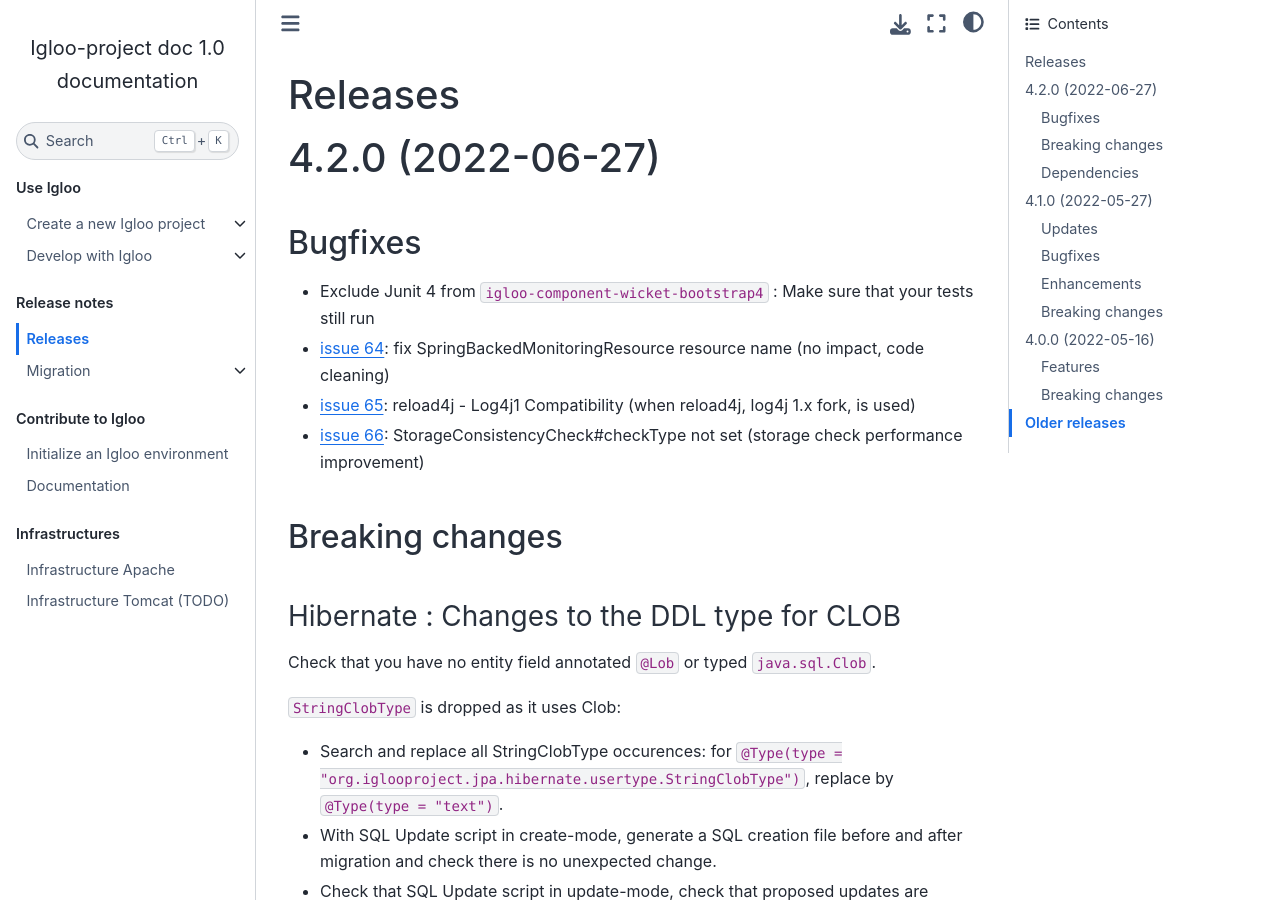
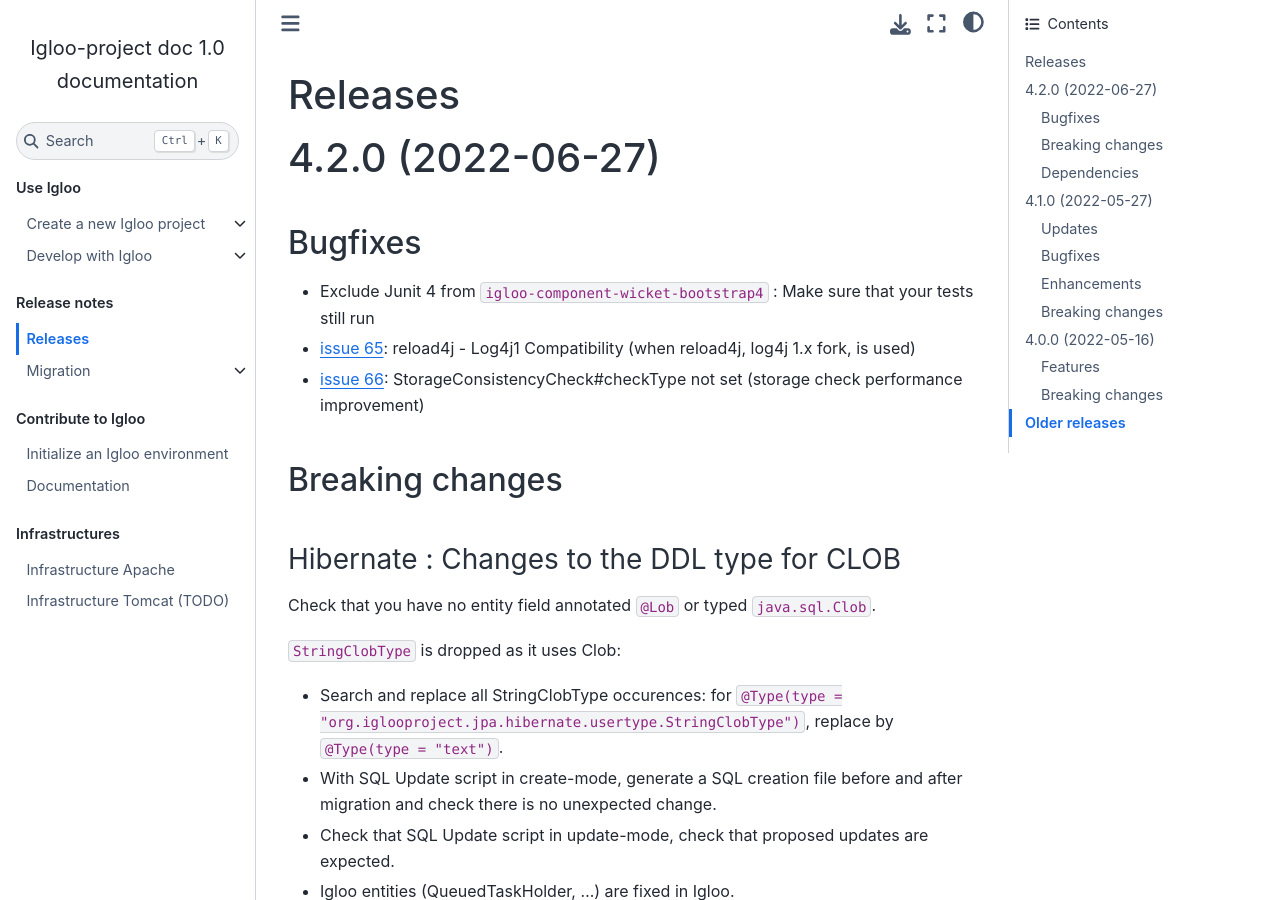
Before and after one commit to igloo-project/igloo-doc, a Sphinx documentation site: the page built from source/release-notes/releases-4.x.md, in a window 1280 px wide and 900 px high. Built offline with Sphinx 7.4.7 and the Sphinx Book theme 1.1.4, drawn with Linux system fonts in a browser that asks for light colours.

Commit message:
Fix 4.2 release note

```diff
--- a/source/release-notes/releases-4.x.md
+++ b/source/release-notes/releases-4.x.md
@@ -7,7 +7,6 @@
 ## Bugfixes
 
 * Exclude Junit 4 from `igloo-component-wicket-bootstrap4` : Make sure that your tests still run
-* {issue}`64`: fix SpringBackedMonitoringResource resource name (no impact, code cleaning)
 * {issue}`65`: reload4j - Log4j1 Compatibility (when reload4j, log4j 1.x fork, is used)
 * {issue}`66`: StorageConsistencyCheck#checkType not set (storage check performance improvement)
 
```
